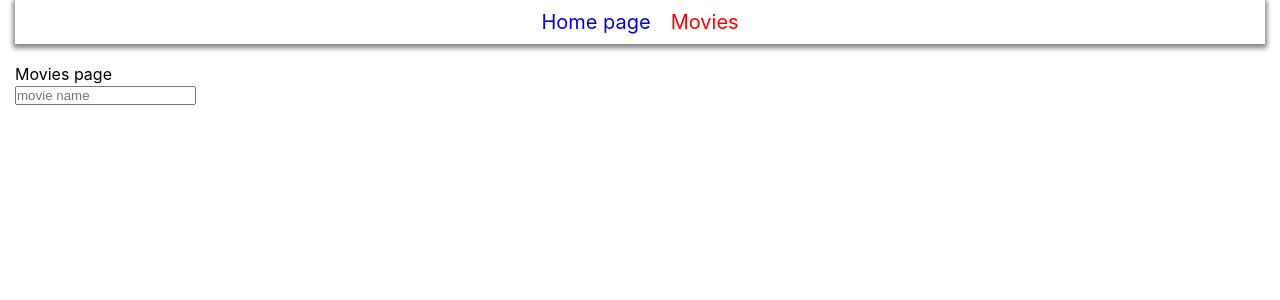
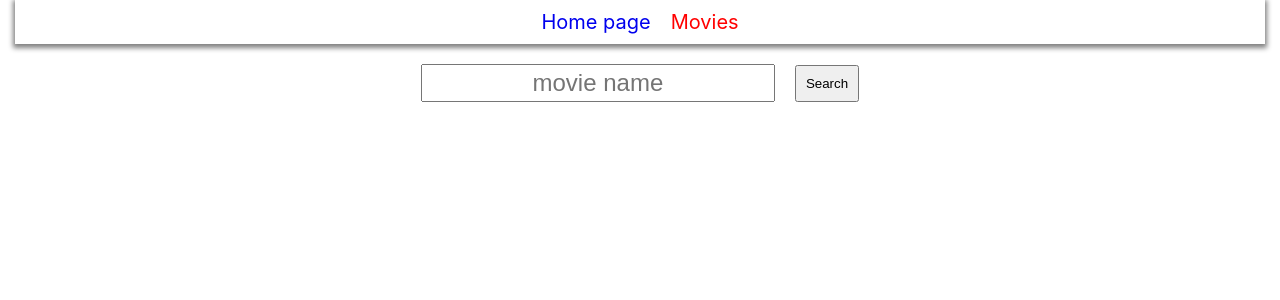
Before and after one commit to yurichh/goit-react-hw-05-movies, a React (Create React App) app: page /movies in a window 1280 px wide. Shown: the top 300 px of the page. Built offline with nearby package versions, Linux system fonts and the light colour scheme.

Commit message:
prev vers

```diff
--- a/src/components/App.jsx
+++ b/src/components/App.jsx
@@ -12,11 +12,14 @@ const App = () => {
       <Routes>
         <Route path="/" element={<Layout />}>
           <Route index element={<Home />} />
-          <Route path="movies" element={<Movies />}></Route>
+
+          <Route path="movies" element={<Movies />} />
+
           <Route path="movies/:id" element={<MovieDetails />}>
             <Route path="cast" element={<Cast />} />
             <Route path="reviews" element={<Reviews />} />
           </Route>
+
           <Route path="*" element={<div>no page</div>} />
         </Route>
       </Routes>
--- a/src/components/Cast.jsx
+++ b/src/components/Cast.jsx
@@ -28,30 +28,42 @@ const Cast = () => {
         console.error('Error with getting cast', error);
       }
     };
-
     fetchCast();
   }, [id]);
 
   return (
     <div className="cast-wrapper">
       <ul className="cast-list">
-        {cast.map(cas => {
+        {cast.length === 0 ? (
+          <div
+            style={{
+              textAlign: 'center',
+              marginTop: 20,
+              fontSize: 40,
+              marginBottom: 20,
+            }}
+          >
+            No cast here
+          </div>
+        ) : (
+          cast.map(cas => {
             return (
               <li key={cas.id} className="cast-item">
-              {cas.profile_path ? (
                 <img
                   className="cast-img"
-                  src={`https://image.tmdb.org/t/p/w500/${cas.profile_path}`}
+                  src={
+                    cas.profile_path
+                      ? `https://image.tmdb.org/t/p/w500/${cas.profile_path}`
+                      : 'https://ireland.apollo.olxcdn.com/v1/files/0iq0gb9ppip8-UA/image;s=1000x700'
+                  }
                   alt={cas.name}
                 ></img>
-              ) : (
-                <h1>No photo</h1>
-              )}
                 <p className="cast-header">Real name: {cas.name}</p>
                 <p className="cast-header">Character: {cas.character}</p>
               </li>
             );
-        })}
+          })
+        )}
       </ul>
     </div>
   );
--- /dev/null
+++ b/src/components/SearchMoviesList.jsx
@@ -0,0 +1,28 @@
+import React from 'react';
+import { Link } from 'react-router-dom';
+
+const SearchMoviesList = ({ visibleMovies, location }) => {
+  return (
+    <ul className="trends-list">
+      {visibleMovies.map(({ id, title, poster_path }) => (
+        <li key={id} className="trends-list-item">
+          <img
+            className="trends-list-img"
+            src={
+              poster_path
+                ? `https://image.tmdb.org/t/p/w500/${poster_path}`
+                : 'https://ireland.apollo.olxcdn.com/v1/files/0iq0gb9ppip8-UA/image;s=1000x700'
+            }
+            alt={title}
+            style={{ marginBottom: 10 }}
+          />
+          <Link to={`${id}`} state={location}>
+            {title}
+          </Link>
+        </li>
+      ))}
+    </ul>
+  );
+};
+
+export default SearchMoviesList;
--- /dev/null
+++ b/src/components/TrendMoviesList.jsx
@@ -0,0 +1,51 @@
+import axios from 'axios';
+import React, { useEffect, useState } from 'react';
+import { Link } from 'react-router-dom';
+
+const TrendMoviesList = ({ location }) => {
+  const [movies, setMovies] = useState([]);
+
+  useEffect(() => {
+    const fetchMovies = async () => {
+      const options = {
+        method: 'GET',
+        url: 'https://api.themoviedb.org/3/trending/movie/day',
+        params: { language: 'en-US' },
+        headers: {
+          accept: 'application/json',
+          Authorization:
+            'Bearer eyJhbGciOiJIUzI1NiJ9.eyJhdWQiOiI2MDg3N2Q0NWI2ZTQ2NDU3MzJiMzM4ZmQ1MDY5ZmMyYyIsInN1YiI6IjY1ODQyYWNmY2E4MzU0NDE1NmQ3N2Y5YiIsInNjb3BlcyI6WyJhcGlfcmVhZCJdLCJ2ZXJzaW9uIjoxfQ.xk1Kciqlp7TV4RTr51i1EFwzQ98SxCY_Z1j0emz2etM',
+        },
+      };
+
+      try {
+        const response = await axios.request(options);
+        const results = response.data.results;
+        setMovies(results);
+      } catch (error) {
+        console.error('Error with getting films', error);
+      }
+    };
+
+    fetchMovies();
+  }, []);
+  return (
+    <ul className="trends-list">
+      {movies.map(({ id, title, poster_path }) => (
+        <li key={id} className="trends-list-item">
+          <img
+            className="trends-list-img"
+            src={`https://image.tmdb.org/t/p/w500/${poster_path}`}
+            alt={title}
+            style={{ marginBottom: 10 }}
+          />
+          <Link to={`movies/${id}`} state={location}>
+            {title}
+          </Link>
+        </li>
+      ))}
+    </ul>
+  );
+};
+
+export default TrendMoviesList;
--- a/src/pages/Home.jsx
+++ b/src/pages/Home.jsx
@@ -1,36 +1,10 @@
 import axios from 'axios';
+import TrendMoviesList from 'components/TrendMoviesList';
 import React, { useState, useEffect } from 'react';
 import { Link, useLocation } from 'react-router-dom';
 
 const Home = () => {
-  const [movies, setMovies] = useState([]);
-
   const location = useLocation();
-
-  useEffect(() => {
-    const options = {
-      method: 'GET',
-      url: 'https://api.themoviedb.org/3/trending/movie/day',
-      params: { language: 'en-US' },
-      headers: {
-        accept: 'application/json',
-        Authorization:
-          'Bearer eyJhbGciOiJIUzI1NiJ9.eyJhdWQiOiI2MDg3N2Q0NWI2ZTQ2NDU3MzJiMzM4ZmQ1MDY5ZmMyYyIsInN1YiI6IjY1ODQyYWNmY2E4MzU0NDE1NmQ3N2Y5YiIsInNjb3BlcyI6WyJhcGlfcmVhZCJdLCJ2ZXJzaW9uIjoxfQ.xk1Kciqlp7TV4RTr51i1EFwzQ98SxCY_Z1j0emz2etM',
-      },
-    };
-    const fetchMovies = async () => {
-      try {
-        const response = await axios.request(options);
-        const results = response.data.results;
-        setMovies(results);
-      } catch (error) {
-        console.error('Error with getting films', error);
-      }
-    };
-
-    fetchMovies();
-  }, []);
-
   return (
     <div>
       <h1
@@ -42,21 +16,7 @@ const Home = () => {
       >
         Trending today
       </h1>
-      <ul className="trends-list">
-        {movies.map(({ id, title, poster_path }) => (
-          <li key={id} className="trends-list-item">
-            <img
-              className="trends-list-img"
-              src={`https://image.tmdb.org/t/p/w500/${poster_path}`}
-              alt={title}
-              style={{ marginBottom: 10 }}
-            />
-            <Link to={`movies/${id}`} state={location}>
-              {title}
-            </Link>
-          </li>
-        ))}
-      </ul>
+      <TrendMoviesList location={location} />
     </div>
   );
 };
--- a/src/pages/Movies.js
+++ /dev/null
@@ -1,23 +0,0 @@
-// import { Link } from 'react-router-dom';
-
-const Movies = () => {
-  const handleChange = ({ target: { value } }) => {
-    const searchParams = new URLSearchParams('');
-    console.log('searchParams', searchParams);
-  };
-
-  return (
-    <>
-      <div>Movies page</div>
-      <form>
-        <input
-          name="movieName"
-          placeholder="movie name"
-          onChange={handleChange}
-        ></input>
-      </form>
-    </>
-  );
-};
-
-export default Movies;
--- /dev/null
+++ b/src/pages/Movies.jsx
@@ -0,0 +1,99 @@
+// import { Link } from 'react-router-dom';
+import { Link, useLocation, useSearchParams } from 'react-router-dom';
+import axios from 'axios';
+import { useEffect, useState } from 'react';
+import SearchMoviesList from 'components/SearchMoviesList';
+
+const Movies = () => {
+  const location = useLocation();
+  const [searchParams, setSearchParams] = useSearchParams();
+  const [page, setPage] = useState(1);
+  const [totalResults, setTotalResults] = useState(0);
+  const [visibleMovies, setVisibleMovies] = useState([]);
+  const query = searchParams.get('query');
+  useEffect(() => {
+    if (!query) {
+      return;
+    }
+    fetchData();
+  }, [page]);
+
+  const fetchData = () => {
+    if (!query) {
+      return;
+    }
+
+    const options = {
+      method: 'GET',
+      url: 'https://api.themoviedb.org/3/search/movie',
+      params: {
+        query: `${query}`,
+        include_adult: 'false',
+        language: 'en-US',
+        page: `${page}`,
+      },
+      headers: {
+        accept: 'application/json',
+        Authorization:
+          'Bearer eyJhbGciOiJIUzI1NiJ9.eyJhdWQiOiI2MDg3N2Q0NWI2ZTQ2NDU3MzJiMzM4ZmQ1MDY5ZmMyYyIsInN1YiI6IjY1ODQyYWNmY2E4MzU0NDE1NmQ3N2Y5YiIsInNjb3BlcyI6WyJhcGlfcmVhZCJdLCJ2ZXJzaW9uIjoxfQ.xk1Kciqlp7TV4RTr51i1EFwzQ98SxCY_Z1j0emz2etM',
+      },
+    };
+
+    axios
+      .request(options)
+      .then(({ data }) => {
+        console.log(data);
+        setPage(data.page);
+        setTotalResults(data.totalResults);
+        setVisibleMovies(data.results);
+      })
+      .catch(function (error) {
+        console.error(error);
+      });
+  };
+
+  const handleChange = ({ target: { value } }) => {
+    if (!value) {
+      setSearchParams();
+      return;
+    }
+    setSearchParams({ query: value });
+    console.log('searchParams', searchParams);
+  };
+
+  return (
+    <>
+      <form
+        onSubmit={e => {
+          e.preventDefault();
+          fetchData();
+        }}
+        style={{
+          display: 'flex',
+          justifyContent: 'center',
+          alignItems: 'center',
+          gap: 20,
+          marginBottom: '20px',
+        }}
+      >
+        <input
+          style={{
+            textAlign: 'center',
+            padding: '3px 20px',
+            fontSize: 24,
+          }}
+          name="movieName"
+          placeholder="movie name"
+          value={searchParams.get('query') || ''}
+          onChange={handleChange}
+        ></input>
+        <button type="submit" style={{ padding: '9px' }}>
+          Search
+        </button>
+      </form>
+      <SearchMoviesList visibleMovies={visibleMovies} location={location} />
+    </>
+  );
+};
+
+export default Movies;
```
Also changed, not shown: src/pages/MovieDetails.jsx (renamed from src/pages/MovieDetails.js). Lines whose indentation alone changed are shown as unchanged.
